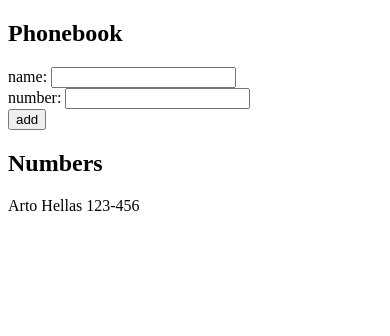
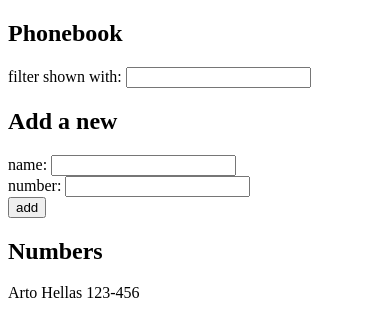
Before and after one commit to 0bCdian/FullStack-Open, a React (Create React App) app in the folder part2/phonebook/: page / in a window 390 px wide. Shown: the top 336 px of the page. Built offline with nearby package versions, Linux system fonts and the light colour scheme.

Commit message:
2.9*: The Phonebook Step4

```diff
--- a/part2/phonebook/src/App.js
+++ b/part2/phonebook/src/App.js
@@ -1,22 +1,29 @@
 import { useState } from 'react'
 
 const App = () => {
-
+  // set states
   const [persons, setPersons] = useState([
     {
       name: 'Arto Hellas',
-      number: '123-456'
+      number: '123-456',
+      id: 1
     }
   ])
   const [newName, setNewName] = useState('')
   const [newNumber, setNewNumber] = useState('')
+  const [newSearch, setNewSearch] = useState('')
 
-  // Helper function
+  // Helper functions
   const checkDuplicates = (personsArray, name) => {
     const results = personsArray.filter((person) => person.name === name)
     return results.length > 0
   }
 
+  // eventHandlers
+  const handleChangeSearch = (e) => {
+    const search = e.target.value;
+    setNewSearch(search)
+  }
 
   const handleChangeName = (e) => {
     const name = e.target.value;
@@ -31,7 +38,7 @@ const App = () => {
   const handleSubmit = (e) => {
     e.preventDefault()
     if (!checkDuplicates(persons, newName)) {
-      const newPersons = [...persons, { name: newName, number: newNumber }]
+      const newPersons = [...persons, { name: newName, number: newNumber, id: persons.length + 1 }]
       setPersons(newPersons)
     }
     else {
@@ -45,6 +52,10 @@ const App = () => {
   return (
     <div>
       <h2>Phonebook</h2>
+      <div>
+        filter shown with: <input onChange={handleChangeSearch} />
+      </div>
+      <div> <h2>Add a new</h2></div>
       <form onSubmit={handleSubmit} >
         <div>
           name: <input onChange={handleChangeName} />
@@ -55,11 +66,13 @@ const App = () => {
         </div>
       </form>
       <h2>Numbers</h2>
-      {persons.map((person) => {
-        return (
-          <p key={person.name}>{person.name} {person.number}</p>
-        )
-      })}
+      {persons
+        .filter((person) => person.name.toLowerCase().includes(newSearch.toLowerCase()))
+        .map((person) => {
+          return (
+            <p key={person.id}>{person.name} {person.number}</p>
+          )
+        })}
     </div>
   )
 }
```
